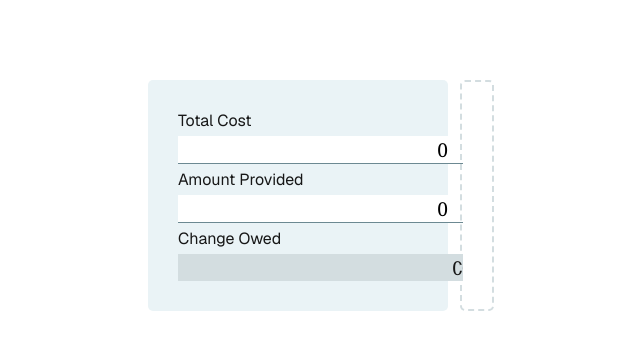
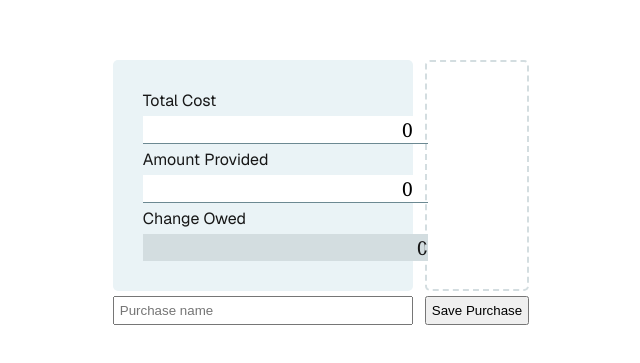
Before and after one commit to UnitedThoughts/interview.adt, a Next.js app: page / in a window 1280 px wide. Shown: the part 205-568 px from the top of the page, without its empty margins (319-959 px from the left). Built offline with nearby package versions, Linux system fonts and the light colour scheme.

Commit message:
Store purchase history

```diff
--- a/src/app/amounts_display.tsx
+++ b/src/app/amounts_display.tsx
@@ -1,7 +1,7 @@
 import styles from "./page.module.css";
 import type Amounts from "./amounts"
 
-export default ({amounts: amounts, dispatch: dispatch}: {amounts: Amounts, dispatch: any}) => {
+export default ({amounts, dispatch}: {amounts: Amounts, dispatch: any}) => {
     return <div className={styles.amounts}>
       <label htmlFor="total_cost_usd">Total Cost</label>
       <input type="number" placeholder="USD" id="total_cost_usd" value={amounts.totalCostUSD} onChange={(e) => dispatch({type: 'change:cost', value: Number(e.target.value)})}/>
--- a/src/app/change_reducer.ts
+++ b/src/app/change_reducer.ts
@@ -1,23 +1,39 @@
+import { v4 as randomUUID } from "uuid"
 import Amounts from "./amounts"
 import make_change from "./make_change"
 import round_to_nearest_cent from "./round_to_nearest_cent"
 
-export default (old_amounts: Amounts, action: {type: string, value: number}) => {
+export default (old_amounts: Amounts, action: {type: string, value: number | string}) => {
     let new_amounts: Amounts = {
       totalCostUSD: old_amounts.totalCostUSD,
       amountProvidedUSD: old_amounts.amountProvidedUSD,
       changeOwedUSD: 0,
       stacks: [],
+      current_purchase_name: old_amounts.current_purchase_name,
+      // Caution: Reducers need to be pure functions, so clone the purchases history array to avoid accidental side effects.
+      purchases: [...old_amounts.purchases],
       valid: true
     }
 
     switch(action.type){
       case 'change:cost': {
-        new_amounts.totalCostUSD = round_to_nearest_cent(action.value)
+        new_amounts.totalCostUSD = round_to_nearest_cent(<number>action.value)
         break
       }
       case 'change:amount_provided': {
-        new_amounts.amountProvidedUSD = round_to_nearest_cent(action.value)
+        new_amounts.amountProvidedUSD = round_to_nearest_cent(<number>action.value)
+        break
+      }
+      case 'change:current_purchase_name': {
+        new_amounts.current_purchase_name = <string>action.value
+        break
+      }
+      case 'save:purchase': {
+        new_amounts.purchases.push({
+          id: randomUUID(),
+          name: new_amounts.current_purchase_name,
+          amounts: old_amounts
+        })
         break
       }
       default: {
@@ -25,7 +41,7 @@ export default (old_amounts: Amounts, action: {type: string, value: number}) =>
       }
     }
 
-    // CAUTION: JS's IEEE764 floating point may lead to odd fractional remainders of operations. Hence the rounding.
+    // CAUTION: JS's IEEE754 floating point may lead to odd fractional remainders of operations. Hence the rounding.
     new_amounts.changeOwedUSD = round_to_nearest_cent(new_amounts.amountProvidedUSD - new_amounts.totalCostUSD)
 
     let change_stacks = make_change(new_amounts.changeOwedUSD)
@@ -34,5 +50,7 @@ export default (old_amounts: Amounts, action: {type: string, value: number}) =>
     } else {
       new_amounts.valid = false
     }
+
+    console.log(action, new_amounts)
     return new_amounts
   }
--- a/src/app/page.module.css
+++ b/src/app/page.module.css
@@ -99,3 +99,26 @@ body {
     border-color: rgb(38, 38, 38);
   }
 }
+
+.current_purchase_name {
+  /* font-size: 120%; */
+  padding: 5px;
+  /* font-family: Georgia, 'Times New Roman', Times, serif; */
+}
+
+.save_purchase_button {
+  /* font-size: 120%; */
+  padding: 5px;
+}
+
+.previous_purchases {
+  display: grid;
+  row-gap: 10px;
+}
+
+.purchase {
+
+  .purchase_name {
+    font-family: 'Lucida Sans', 'Lucida Sans Regular', 'Lucida Grande', 'Lucida Sans Unicode', Geneva, Verdana, sans-serif;
+  }
+}
--- a/src/app/page.tsx
+++ b/src/app/page.tsx
@@ -1,19 +1,30 @@
 'use client'
 
-import { useReducer } from 'react';
+import { useReducer }    from 'react';
 
-import styles from "./page.module.css";
-import AmountsDisplay from "./amounts_display";
+import styles            from "./page.module.css";
+import AmountsDisplay    from "./amounts_display";
 import DenominationsList from "./denominations_list";
-import changeReducer from "./change_reducer"
+import changeReducer     from "./change_reducer"
+import SavePurchaseView  from "./save_purchase_view"
+import PreviousPurchasesList from "./previous_purchases_list"
 
 export default function Home() {
-  const [amounts, dispatch] = useReducer(changeReducer, {totalCostUSD: 0, amountProvidedUSD: 0, changeOwedUSD: 0, stacks: [], valid: true})
+  const [amounts, dispatch] = useReducer(changeReducer, {
+    totalCostUSD: 0,
+    amountProvidedUSD: 0,
+    changeOwedUSD: 0,
+    stacks: [],
+    purchases: [],
+    current_purchase_name: "",
+    valid: true})
 
   return (
     <main className={styles.main}>
       <AmountsDisplay amounts={amounts} dispatch={dispatch}/>
       <DenominationsList amounts={amounts}/>
+      <SavePurchaseView amounts={amounts} dispatch={dispatch}/>
+      <PreviousPurchasesList amounts={amounts}/>
     </main>
   )
 }
--- /dev/null
+++ b/src/app/previous_purchases_list.tsx
@@ -0,0 +1,14 @@
+import type Amounts from "./amounts";
+import DenominationsList from "./denominations_list";
+import styles            from "./page.module.css"
+
+export default ({amounts}: {amounts: Amounts}) => {
+    return <div className={styles.previous_purchases}>
+        {amounts.purchases.map((purchase) => {
+            return <div key={purchase.id} className={styles.purchase}>
+                <span className="purchase_name">{purchase.name}</span>
+                <DenominationsList amounts={purchase.amounts}/>
+            </div>
+        })}
+    </div>
+}
--- /dev/null
+++ b/src/app/save_purchase_view.tsx
@@ -0,0 +1,9 @@
+import type Amounts from "./amounts"
+import styles            from "./page.module.css"
+
+export default function SavePurchaseView({amounts, dispatch}: {amounts: Amounts, dispatch: any}) {
+    return <>
+        <input type="text" placeholder="Purchase name" className={styles.current_purchase_name} value={amounts.current_purchase_name} onChange={(e) => dispatch({type: 'change:current_purchase_name', value: e.target.value})}/>
+        <button className={styles.save_purchase_button} onClick={ (e) => dispatch({type: "save:purchase"})}>Save Purchase</button>
+    </>
+}
```
Also changed, not shown: package.json (+4 -3 lines), src/app/amounts.ts (+15 -1 lines), 1 other file (tests, documents, lock files or other folders).
